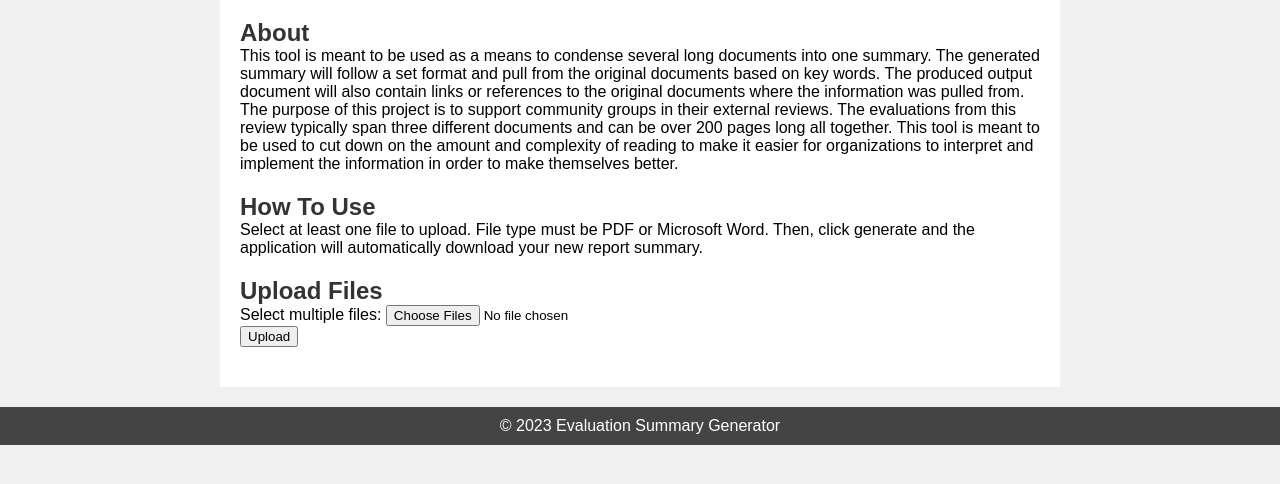
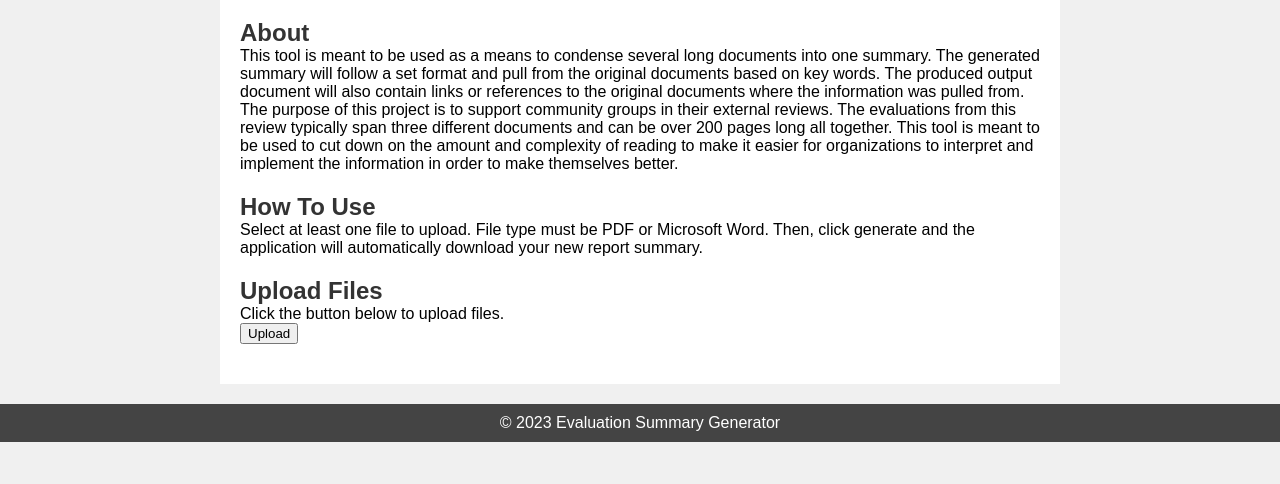
Before and after one commit to madisonhk/SeniorProject, a Flask app: page / in a window 1280 px wide. Shown: the part 116-600 px from the top of the page. Run offline with Flask 3, Linux system fonts and the light colour scheme.

Commit message:
changed upload files to a separate page

```diff
--- a/templates/index.html
+++ b/templates/index.html
@@ -37,14 +37,20 @@
                 download your new report summary.
             </p>
         </section>
+
+
+
         <section>
             <h2>Upload Files</h2>
+            <p>Click the button below to upload files.</p>
             <ul>
-                <form action="output.html" method="post" enctype="multipart/form-data">
+                <form action="upload.html" method="post" enctype="multipart/form-data">
+                    <!--
                     <label for="file">Select multiple files:</label>
                     <input type="file" id="file" name="files[]" multiple>
                     <br>
-                    <input type="submit" value="Upload" href="output.html">
+                    -->
+                    <input type="submit" value="Upload" href="upload.html">
                 </form>
             </ul>
         </section>
```
